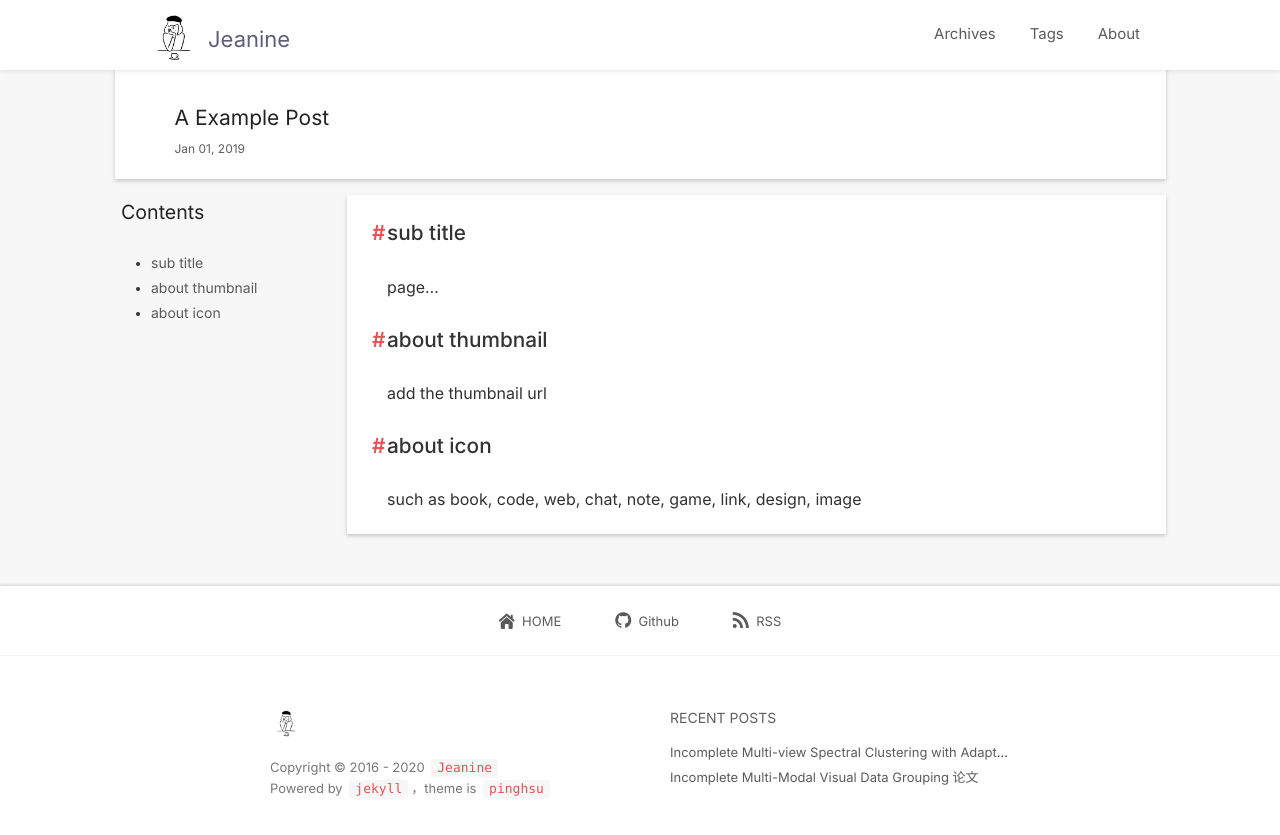
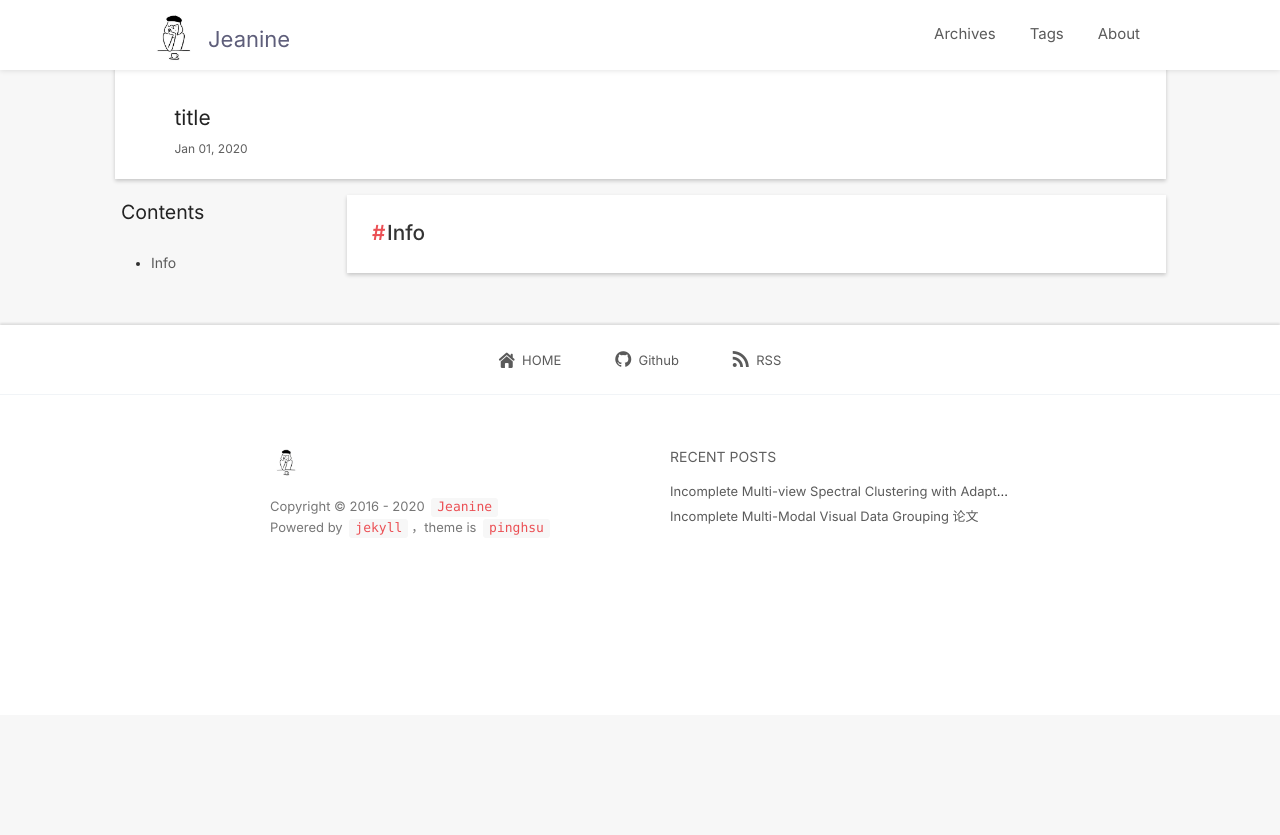
Before and after one commit to Jeaninezpp/Jeaninezpp.github.io, a Jekyll site: the page built from template.md, in a window 1280 px wide and 976 px high. Shown: the top 835 px of the window. Built offline with Jekyll 4.4.1, drawn with Linux system fonts in a browser that asks for light colours; nearby versions of some CDN libraries; comment, search, counter and statistics services are not loaded.

Commit message:
update template

```diff
--- a/template.md
+++ b/template.md
@@ -1,24 +1,15 @@
 ---
 layout: post
-title: A Example Post
-date: 2019-01-01 00:00:00 +0800
-category: tutorial
-thumbnail: /style/image/thumbnail.png
-icon: book
+title: title
+date: 2020-01-01 00:00:00 +0800
+category: paper
+tags: ["paper","","",""]
+thumbnail: /style/image/*.png
+icon: book, code, tech, chat, paper, game, link, design, image
 ---
 
 
 * content
 {:toc}
 
-## sub title
-
-page...
-
-## about thumbnail
-
-add the thumbnail url
-
-## about icon
-
-such as book, code, web, chat, note, game, link, design, image
+## Info
```
